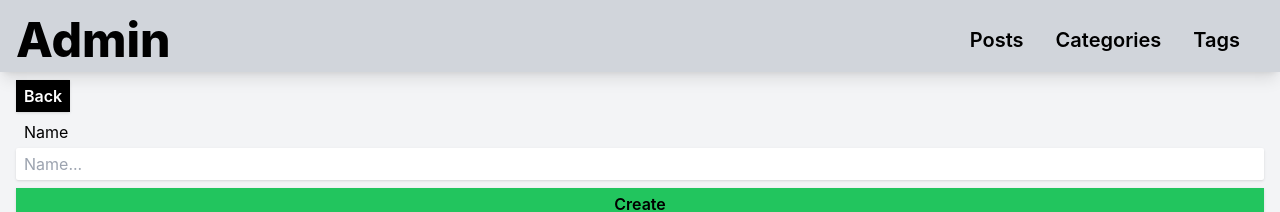
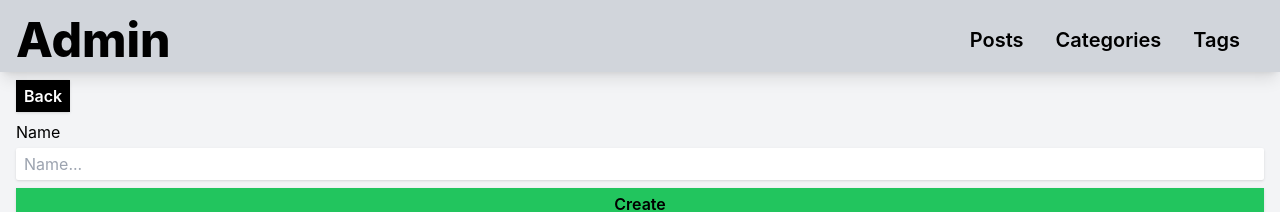
Before and after one commit to ChasexCodex/admin.blog.portfolio, a Next.js app: page /dashboard/tags/create in a window 1280 px wide. Shown: the top 212 px of the page. Built offline with nearby package versions, Linux system fonts and the light colour scheme; no server answers.

Commit message:
ui: reset labels to origin + remove unnecessary class

```diff
--- a/components/forms/CategoryForm.tsx
+++ b/components/forms/CategoryForm.tsx
@@ -36,7 +36,7 @@ const CategoryForm = ({category}: Props) => {
 				<Link href="/dashboard/categories" className="btn bg-black text-white">Back</Link>
 			</div>
 			<form onSubmit={onsubmit}>
-				<InputLabel htmlFor="name" className="block mr-4 mb-1 ml-2 dark:text-white" text="Name">
+				<InputLabel htmlFor="name" className="block mb-1 dark:text-white" text="Name">
 					<input value={name} onChange={changeName} type="text" name="name" required
 								 placeholder="Name..."
 								 className="rounded-sm shadow block px-2 py-1"
--- a/components/forms/TagForm.tsx
+++ b/components/forms/TagForm.tsx
@@ -36,7 +36,7 @@ const TagForm = ({tag}: Props) => {
 				<Link href="/dashboard/tags" className="btn bg-black text-white">Back</Link>
 			</div>
 			<form onSubmit={onsubmit}>
-				<InputLabel htmlFor="name" className="block mr-4 mb-1 ml-2 dark:text-white" text="Name">
+				<InputLabel htmlFor="name" className="block mb-1 dark:text-white" text="Name">
 					<input value={name} onChange={changeName} type="text" name="name" required
 								 placeholder="Name..."
 								 className="rounded-sm shadow block px-2 py-1 mb-1"
```
